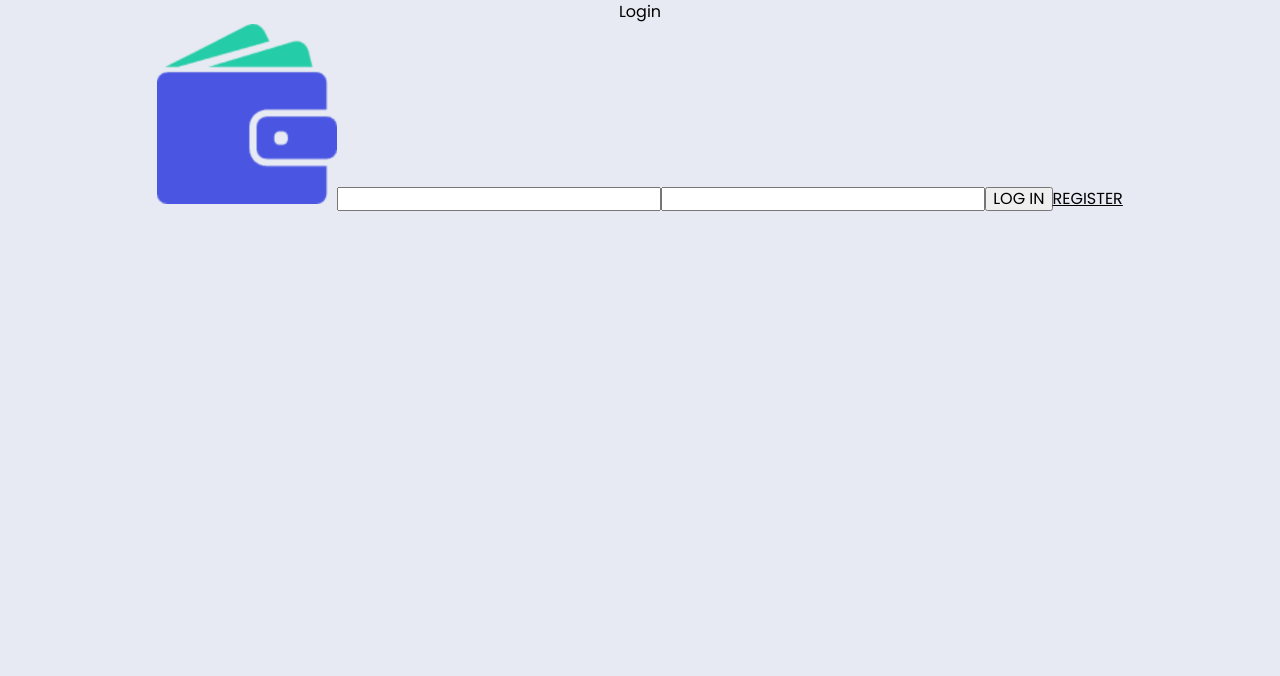
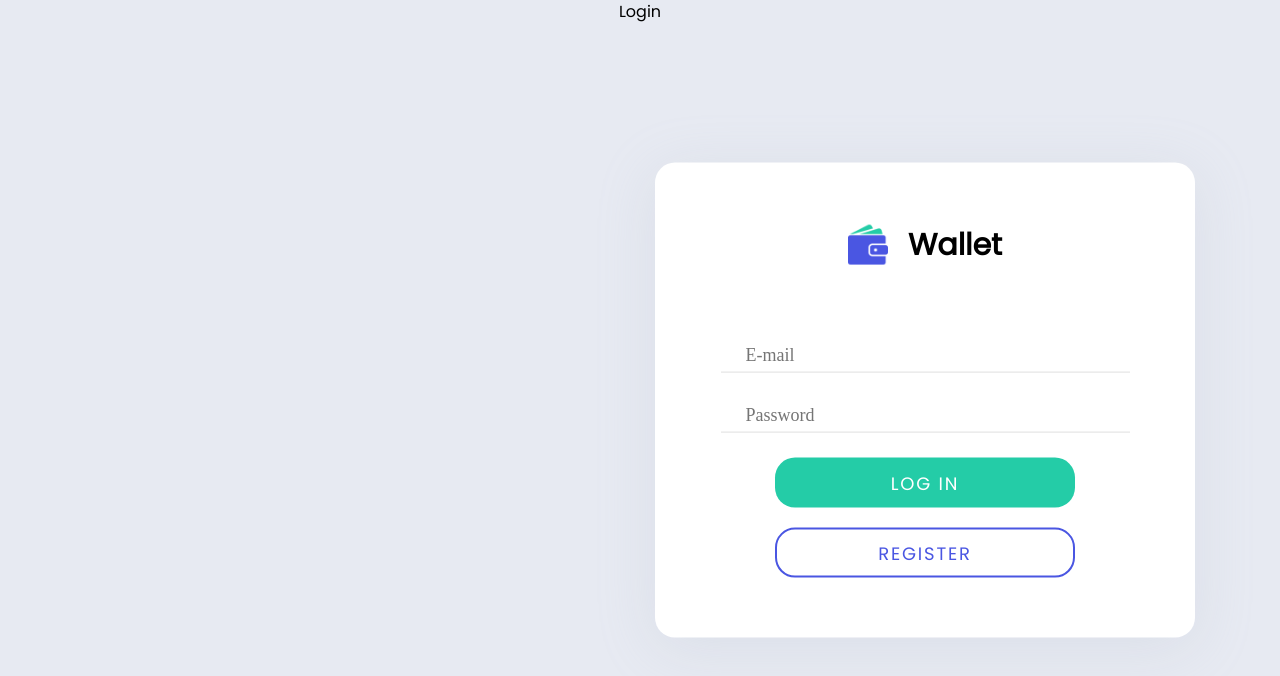
Before and after one commit to MarcinBolt/Wallet-App, a React (Vite) app: page /#/ in a window 1280 px wide. Shown: the top 676 px of the page. Built offline with nearby package versions, Linux system fonts and the light colour scheme.

Commit message:
modified:   src/components/LoginForm/LoginForm.jsx  	new file:   src/components/LoginForm/LoginForm.module.css  	new file:   src/components/LoginForm/MainButton.jsx  	new file:   src/components/LoginForm/MainButton.module.css

```diff
--- a/src/components/LoginForm/LoginForm.jsx
+++ b/src/components/LoginForm/LoginForm.jsx
@@ -8,11 +8,14 @@ import { createTheme, ThemeProvider } from '@mui/material/styles';
 import { useDispatch } from 'react-redux';
 import { logIn } from '../../redux/auth/operations';
 import logo from '../../assets/images/apple-touch-icon.png';
+import css from "./LoginForm.module.css";
+import btn from "./MainButton.module.css";
 
 import * as Yup from "yup";
 import { object, string } from 'yup';
 import { Formik, Form, Field } from 'formik';
 import { NavLink } from 'react-router-dom';
+import MainButton from './MainButton';
 
 const theme = createTheme();
 
@@ -28,6 +31,7 @@ const LoginForm = () => {
       .max(12, "The password must not be longer then 12 characters")
       .required("Passsword is required!"),
   });
+
 
 
   const handleSubmit =  values  => {
@@ -49,25 +53,28 @@ const LoginForm = () => {
        onSubmit={handleSubmit}
      >
        {({ errors, touched }) => (
-         <Form>
-
-        <div>
-           <img src={logo} alt="Logo" />
-           <Field name="email" type="email" />
-           {errors.email && touched.email ? <div>{errors.email}</div> : null}
-
-           <Field name="password" />
-           {errors.password && touched.password ? (
+         <Form className={css.form}>
+           <div className={css.logo_wrapper}>
+              <img src={logo} alt="Logo" className={css.logo}/>
+              <h1 className={css.logo_text} >Wallet</h1>
+           </div>
+           <div className={css.container_input}>
+             <Field name="email" type="email" className={css.input} placeholder="E-mail"/>
+             {errors.email && touched.email ? <div>{errors.email}</div> : null}
+             <Field name="password" className={css.input} placeholder="Password"/>
+             {errors.password && touched.password ? (
              <div>{errors.password}</div>
-           ) : null}
-
-        <button type="submit">LOG IN</button>
-        {/* <button  type="button" href="#/register">REGISTER</button>   */}
-        <NavLink to="/register" className="main_btn">
-                  REGISTER
-                </NavLink>
-        </div>
-
+             ) : null}
+           </div>
+           <div className={btn.button_container}>
+             <MainButton
+                type="submit"
+                text="LOG IN"
+                className={`${btn.button} ${btn.logo_btn}`}
+             />
+           </div>
+           <NavLink to="/register" className={`${btn.button} ${btn.main_btn}`}>REGISTER
+           </NavLink>
          </Form>
        )}
      </Formik>
--- /dev/null
+++ b/src/components/LoginForm/LoginForm.module.css
@@ -0,0 +1,158 @@
+
+@import "../../utils/css-variables.css";
+
+
+.form {
+    @media screen and (min-width: 320px) {
+      width: 320px;
+      height: auto;
+      padding-top: 110px;
+      padding-bottom: 110px;
+      margin: 0 auto;
+    }
+    @media screen and (min-width: 767px) {
+      position: absolute;
+      bottom: 110px;
+      right: 50%;
+      transform: translate(50%);
+      width: 540px;
+      border-radius: 20px;
+      padding-top: 40px;
+      padding-bottom: 60px;
+      margin: auto;
+    }
+    @media screen and (min-width: 1280px) {
+      bottom: 50%;
+      right: 85px;
+      transform: translateY(50%);
+      margin: 0;
+    }
+
+    background-color: var(--color-bg-secondary);
+    box-shadow: 0px 10px 60px rgba(170, 178, 197, 0.2);
+  }
+
+  .logo_wrapper {
+    display: flex;
+    align-items: center;
+    justify-content: center;
+    margin-bottom: 50px;
+  }
+
+  .container_google {
+    display: flex;
+    flex-direction: column;
+    justify-content: center;
+
+    margin-bottom: 15px;
+  }
+
+  .text {
+    padding: 0;
+    margin-left: auto;
+    margin-right: auto;
+    margin-bottom: 25px;
+
+    font-family: "Circe";
+    font-weight: 400;
+    font-size: 14px;
+    line-height: 24px;
+
+    color: var(--placeholder-text);
+    text-align: center;
+  }
+
+  /* // .loggedIn {
+  //   text-align: center;
+  //   font-family: "Circe";
+  //   font-weight: 800;
+  //   font-size: 22px;
+  //   line-height: 30px;
+  //   color: var(--accent-color-blue);
+  // } */
+
+  .container_input {
+    display: flex;
+    flex-direction: column;
+    align-items: center;
+    justify-content: center;
+    align-content: center;
+    padding-left: 12.5px;
+    padding-right: 12.5px;
+
+    @media screen and (min-width: 767px) {
+      padding-left: 45px;
+      padding-right: 45px;
+    }
+  }
+
+  .form-field {
+    position: relative;
+    margin-bottom: 40px;
+  }
+
+  .input {
+    display: flex;
+    align-items: center;
+    justify-content: center;
+
+    border: none;
+    border-bottom: 1px solid #e0e0e0;
+    outline-style: none;
+    padding-left: 25px;
+    width: 250px;
+    height: 35px;
+
+    padding-left: 25px;
+    margin-bottom: 25px;
+
+    font-family: "Circe";
+    font-weight: 400;
+    font-size: 18px;
+    line-height: 27px;
+
+    @media screen and (min-width: 768px) {
+      width: 409px;
+    }
+  }
+
+  .input:focus + .label,
+  .input:not(:placeholder-shown) + .label {
+    transform: translateY(-40px);
+  }
+
+  .button_container {
+    display: flex;
+    flex-direction: column;
+    justify-content: center;
+    align-items: center;
+  }
+
+/*
+.logo_btn {
+
+    background-color: var(--accent-color-grean);
+    border: transparent;
+    margin-bottom: 20px;
+} */
+
+.logo {
+	width: 30px;
+	height: 30px;
+
+	@media screen and (min-width: 768px) {
+		width: 40px;
+		height: 40px;
+	}
+}
+
+.logo_text {
+    margin-left: 15px;
+    font-size: 22px;
+    font-weight: bold;
+
+    @media screen and (min-width: 768px) {
+      font-size: 30px;
+      margin-left: 20px;
+    }
+  }
--- /dev/null
+++ b/src/components/LoginForm/MainButton.jsx
@@ -0,0 +1,11 @@
+const MainButton = ({ type, onSubmit = null, text, className }) => (
+    <button
+      className={className}
+      type={type}
+      onSubmit={onSubmit}
+    >
+      {text}
+    </button>
+  );
+
+  export default MainButton;
--- /dev/null
+++ b/src/components/LoginForm/MainButton.module.css
@@ -0,0 +1,54 @@
+
+.button {
+    display: inline-block;
+    height: 50px;
+    width: 280px;
+
+    font-weight: 400;
+    font-size: 18px;
+    line-height: 27px;
+    text-align: center;
+    letter-spacing: 0.1em;
+    text-transform: uppercase;
+
+    border-radius: 20px;
+    text-align: center;
+    color: var(--color-text-secondary);
+
+    transition: 100ms linear, color 100ms linear, border-color 100ms linear;
+
+    @media screen and (min-width: 768px) {
+        width: 300px;
+      }
+  }
+
+    .logo_btn {
+    background-color: var(--color-bg-btn-active-hover);
+    border: transparent;
+    margin-bottom: 20px;
+    &:hover {
+        background-color: #35a78e;
+      }
+  }
+
+.register_btn {
+    background-color: var(-- -color-grean);
+    border: transparent;
+
+    &:hover {
+      background-color: #05bd95;
+    }
+  }
+
+  .main_btn {
+    text-decoration: none;
+    color: var(--color-text-btn-cancel);
+    background-color: var(--color-bg-secondary);
+    border: 2px solid var(--color-border-btn-cancel);
+    padding-top: 10px;
+
+    &:hover {
+      color: var(--color-text-secondary);
+      background-color: var(--color-bg-widget-currency);
+    }
+  }
```
